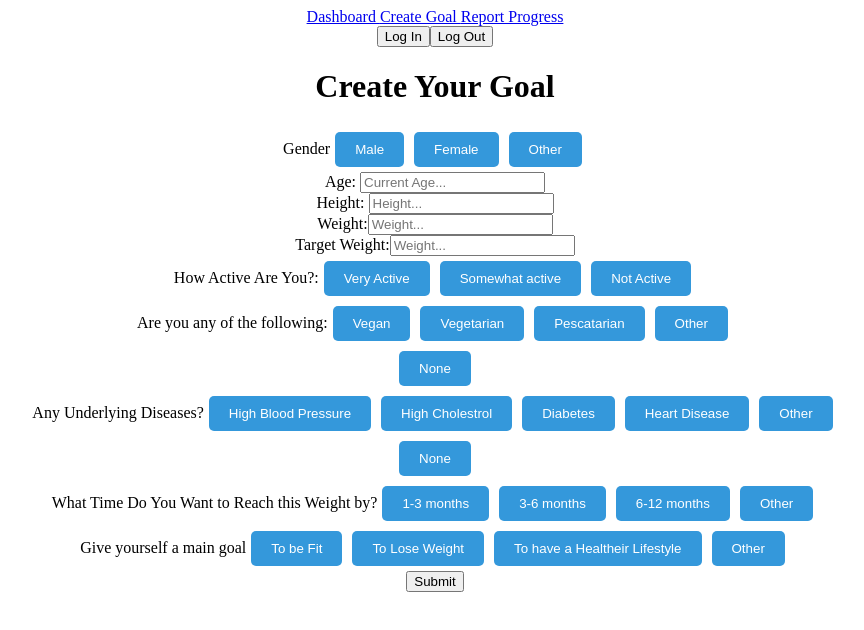
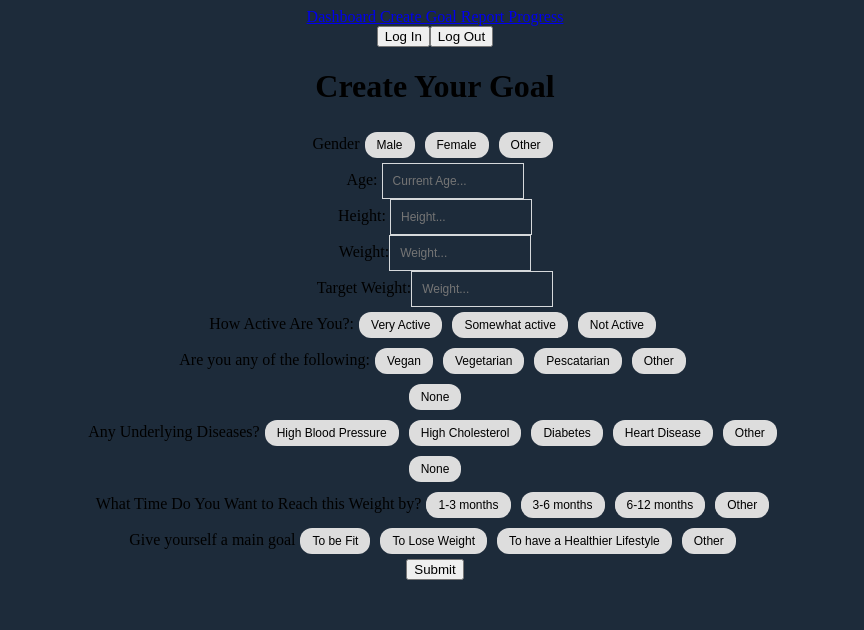
Before and after one commit to nishantj2006/excersisehackathon, a React (Create React App) app: page /creategoal in a window 1280 px wide. Shown: the top 630 px of the page, without its empty margins (205-1069 px from the left). Built offline with nearby package versions, Linux system fonts and the light colour scheme.

Commit message:
remade all of css
css remake

```diff
--- a/src/App.css
+++ b/src/App.css
@@ -39,17 +39,39 @@
   }
 }
 
+body{
+  display: flex;
+  align-items:center;
+  flex-direction: column;
+  gap:30px;
+  background: #1d2b3a;
+}
+
 .createGoalButton {
-  background-color: #3498db;
-  color: #ffffff;
-  padding: 10px 20px;
-  border: none;
-  border-radius: 5px;
-  cursor: pointer;
-  margin: 5px;
+    background-color: #dddddd;
+    color: black;
+    padding: 0.5em 1em;
+    border: none;
+    border-radius: 1em;
+    cursor: pointer;
+    margin: 5px;
+    font-size: 12px;
+    font-family: 'Raedex Pro', sans-serif;
+    outline: none;
 }
 
 /* Highlighted button styles */
 .createGoalButton.highlighted {
-  background-color: yellow;
+  background: #009578;
+  color: #ffffff;
 }
+
+.inputBox{
+  width: 120px;
+  padding: 10px;
+  border: 1px solid rgba(255, 255, 255, 0.819);
+  color: #fff;
+  font-size: 12px;
+  font-family: 'Raedex Pro', sans-serif;
+  background: #1d2b3a;
+}
--- a/src/Pages/CreateGoal.js
+++ b/src/Pages/CreateGoal.js
@@ -65,66 +65,120 @@ function CreateGoal() {
                     <label>Gender</label>
                     <button  className={`createGoalButton ${gender === 'Male' ? 'highlighted' : ''}`}
                     onClick={() => setGender('Male')}>Male</button>
-                    <button  className="createGoalButton" onClick={() => setGender("Female")}>Female</button>
-                    <button  className="createGoalButton" onClick={() => setGender("Other")}>Other</button>
+                    <button  className={`createGoalButton ${gender === 'Female' ? 'highlighted' : ''}`}
+                    onClick={() => setGender('Female')}>Female</button>
+                    <button  className={`createGoalButton ${gender === 'Other' ? 'highlighted' : ''}`}
+                     onClick={() => setGender('Other')}>Other</button>
                 </div>
                 <div className="inputGp">
                     <label>Age: </label>
-                    <input placeholder="Current Age..." onChange={(event) => { setAge(event.target.value) }} />
+                    <input className="inputBox" placeholder="Current Age..." onChange={(event) => { setAge(event.target.value) }} />
                 </div>
                 <div className="inputGp">
                     <label>Height: </label>
-                    <input placeholder="Height..." onChange={(event) => { setHeight(event.target.value) }} />
+                    <input className="inputBox" placeholder="Height..." onChange={(event) => { setHeight(event.target.value) }} />
                 </div>
                 <div className="inputGp">
                     <label>Weight:</label>
-                    <input placeholder="Weight..." onChange={(event) => { setWeight(event.target.value) }} />
+                    <input className="inputBox" placeholder="Weight..." onChange={(event) => { setWeight(event.target.value) }} />
                 </div>
                 <div className="inputGp">
                     <label>Target Weight:</label>
-                    <input placeholder="Weight..." onChange={(event) => { setTargetWeight(event.target.value) }} />
+                    <input className="inputBox" placeholder="Weight..." onChange={(event) => { setTargetWeight(event.target.value) }} />
                 </div>
                 <div className="inputGp">
                     <label>How Active Are You?:</label>
-                    <button  className="createGoalButton" onClick={() => setActive("Very Active")}>Very Active</button>
-                    <button  className="createGoalButton" onClick={() => setActive("Somewhat Active")}>Somewhat active</button>
-                    <button  className="createGoalButton" onClick={() => setActive("Not Active")}>Not Active</button>
+                    <button className={`createGoalButton ${Active === 'Very Active' ? 'highlighted' : ''}`} onClick={() => setActive("Very Active")}>Very Active</button>
+                    <button className={`createGoalButton ${Active === 'Somewhat Active' ? 'highlighted' : ''}`} onClick={() => setActive("Somewhat Active")}>Somewhat active</button>
+                    <button className={`createGoalButton ${Active === 'Not Active' ? 'highlighted' : ''}`} onClick={() => setActive("Not Active")}>Not Active</button>
                 </div>
                 <div className="inputGp">
                         <label>Are you any of the following:</label>
-                    <button  className="createGoalButton" onClick={() => setDiet("Vegan")}>Vegan</button>
-                    <button  className="createGoalButton" onClick={() => setDiet("Vegetarian")}>Vegetarian</button>
-                    <button  className="createGoalButton" onClick={() => setDiet("Pescitarian")}>Pescatarian</button>
-                    <button  className="createGoalButton" onClick={otherClickedD}>Other</button>
+                    <button className={`createGoalButton ${diet === 'Vegan' ? 'highlighted' : ''}`} onClick={() => { setDiet("Vegan"); setOtherSelectedD(false); }}>
+                        Vegan
+                    </button>
+                    <button className={`createGoalButton ${diet === 'Vegetarian' ? 'highlighted' : ''}`} onClick={() => { setDiet("Vegetarian"); setOtherSelectedD(false); }}>
+                        Vegetarian
+                    </button>
+                    <button className={`createGoalButton ${diet === 'Pescatarian' ? 'highlighted' : ''}`} onClick={() => { setDiet("Pescatarian"); setOtherSelectedD(false); }}>
+                        Pescatarian
+                    </button>
+                    <button
+                        className={`createGoalButton ${otherSelectedD ? 'highlighted' : ''}`}
+                        onClick={() => { setDiet("Other"); setOtherSelectedD(true); setOtherSelectedI(false); }}
+                    >
+                        Other
+                    </button>
                     {otherSelectedD ? (<input placeholder="Specific diet here..." onChange={(event) => { setDiet(event.target.value) }} />) : (<br />)}
-                    <button  className="createGoalButton" onClick={() => setDiet("No Dietary Restrictions")}>None</button>
+                    <button className={`createGoalButton ${diet === 'No Dietary Restrictions' ? 'highlighted' : ''}`} onClick={() => { setDiet("No Dietary Restrictions"); setOtherSelectedD(false); }}>
+                        None
+                    </button>
                 </div>
                 <div className="inputGp">
                     <label>Any Underlying Diseases?</label>
-                    <button  className="createGoalButton" onClick={() => setDisease("High Blood Pressure")}>High Blood Pressure</button>
-                    <button  className="createGoalButton" onClick={() => setDisease("High Cholestrol")}>High Cholestrol</button>
-                    <button  className="createGoalButton" onClick={() => setDisease("Diabetes")}>Diabetes</button>
-                    <button  className="createGoalButton" onClick={() => setDisease("Heart Disease")}>Heart Disease</button>
-                    <button  className="createGoalButton" onClick={otherClickedI}>Other</button>
-                    {otherSelectedI ? (<input placeholder="Specific disease here..." onChange={(event) => { setDisease(event.target.value) }} />) : (<br />)}
-                    <button  className="createGoalButton" onClick={() => setDisease("No underlying diseases")}>None</button>
+                    <button className={`createGoalButton ${disease === 'High Blood Pressure' ? 'highlighted' : ''}`} onClick={() => { setDisease("High Blood Pressure"); setOtherSelectedI(false); }}>
+                        High Blood Pressure
+                    </button>
+                    <button className={`createGoalButton ${disease === 'High Cholesterol' ? 'highlighted' : ''}`} onClick={() => { setDisease("High Cholesterol"); setOtherSelectedI(false); }}>
+                        High Cholesterol
+                    </button>
+                    <button className={`createGoalButton ${disease === 'Diabetes' ? 'highlighted' : ''}`} onClick={() => { setDisease("Diabetes"); setOtherSelectedI(false); }}>
+                        Diabetes
+                    </button>
+                    <button className={`createGoalButton ${disease === 'Heart Disease' ? 'highlighted' : ''}`} onClick={() => { setDisease("Heart Disease"); setOtherSelectedI(false); }}>
+                        Heart Disease
+                    </button>
+                    <button
+                    className={`createGoalButton ${otherSelectedI ? 'highlighted' : ''}`}
+                    onClick={() => { setDisease("Other"); setOtherSelectedI(true); setOtherSelectedD(false); }}
+                    >
+                        Other
+                    </button>
+                    {otherSelectedI ? (<input className="inputBox" placeholder="Specific disease here..." onChange={(event) => { setDisease(event.target.value) }} />) : (<br />)}
+                    <button className={`createGoalButton ${disease === 'No underlying diseases' ? 'highlighted' : ''}`} onClick={() => { setDisease("No underlying diseases"); setOtherSelectedI(false); }}>
+                        None
+                    </button>
                 </div>
                 <div className="inputGp">
                 <label>What Time Do You Want to Reach this Weight by?</label>
-                    <button className="createGoalButton"  onClick={() => setTargetTime("1-3 months")}>1-3 months</button>
-                    <button  className="createGoalButton" onClick={() => setTargetTime("3-6 monts")}>3-6 months</button>
-                    <button  className="createGoalButton" onClick={() => setTargetTime("6-12 months")}>6-12 months</button>
-                    <button  className="createGoalButton" onClick={otherClickedF}>Other</button>
-                    {otherSelectedF ? (<input placeholder="To have [insert your goal]..." onChange={(event) => { setTargetTime(event.target.value) }} />) : (<br />)}
+                <button className={`createGoalButton ${targetTime === '1-3 months' ? 'highlighted' : ''}`} onClick={() => { setTargetTime("1-3 months"); setOtherSelectedF(false); }}>
+                    1-3 months
+                </button>
+                <button className={`createGoalButton ${targetTime === '3-6 months' ? 'highlighted' : ''}`} onClick={() => { setTargetTime("3-6 months"); setOtherSelectedF(false); }}>
+                    3-6 months
+                </button>
+                <button className={`createGoalButton ${targetTime === '6-12 months' ? 'highlighted' : ''}`} onClick={() => { setTargetTime("6-12 months"); setOtherSelectedF(false); }}>
+                    6-12 months
+                </button>
+                <button
+                        className={`createGoalButton ${otherSelectedF ? 'highlighted' : ''}`}
+                        onClick={() => { setTargetTime("Other"); setOtherSelectedF(true); setOtherSelectedG(false); }}
+                    >
+                        Other
+                    </button>
+                    {otherSelectedF ? (<input className="inputBox"  placeholder="To have [insert your goal]..." onChange={(event) => { setTargetTime(event.target.value) }} />) : (<br />)}
                     </div>
+
                     <div className="inputGp">
                     <label>Give yourself a main goal</label>
-                    <button className="createGoalButton"  onClick={() => setGoal("to be fit")}>To be Fit</button>
-                    <button  className="createGoalButton" onClick={() => setGoal("to lost weight")}>To Lose Weight</button>
-                    <button  className="createGoalButton" onClick={() => setGoal("to have a healthier lifestyle")}>To have a Healtheir Lifestyle</button>
-                    <button  className="createGoalButton" onClick={otherClickedG}>Other</button>
-                    {otherSelectedG ? (<input placeholder="To have [insert your goal]..." onChange={(event) => { setGoal(event.target.value) }} />) : (<br />)}
+                    <button className={`createGoalButton ${goal === 'to be fit' ? 'highlighted' : ''}`} onClick={() => { setGoal("to be fit"); setOtherSelectedG(false); }}>
+                        To be Fit
+                    </button>
+                    <button className={`createGoalButton ${goal === 'to lose weight' ? 'highlighted' : ''}`} onClick={() => { setGoal("to lose weight"); setOtherSelectedG(false); }}>
+                        To Lose Weight
+                    </button>
+                    <button className={`createGoalButton ${goal === 'to have a healthier lifestyle' ? 'highlighted' : ''}`} onClick={() => { setGoal("to have a healthier lifestyle"); setOtherSelectedG(false); }}>
+                        To have a Healthier Lifestyle
+                    </button>
+                    <button
+                        className={`createGoalButton ${otherSelectedG ? 'highlighted' : ''}`}
+                        onClick={() => { setGoal("Other"); setOtherSelectedG(true); }}
+                    >
+                        Other
+                    </button>
+                    {otherSelectedG ? (<input className="inputBox"  placeholder="To have [insert your goal]..." onChange={(event) => { setGoal(event.target.value) }} />) : (<br />)}
                 </div>
+
                 <button onClick={setUserData}>Submit</button>
             </div>
         </div>
```
Lines whose indentation alone changed are shown as unchanged.
